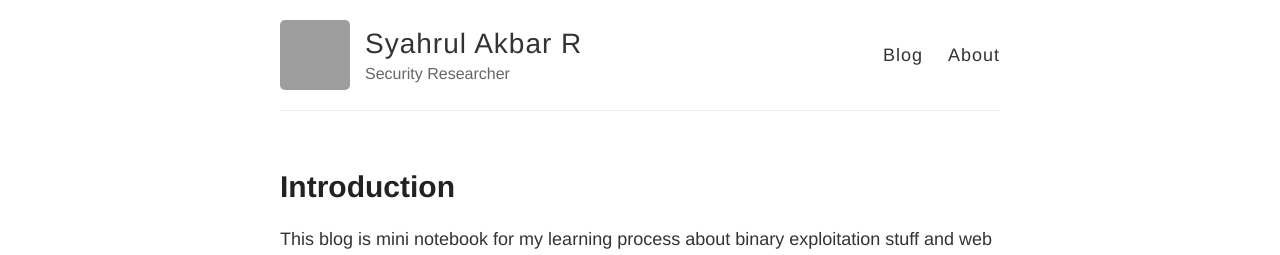
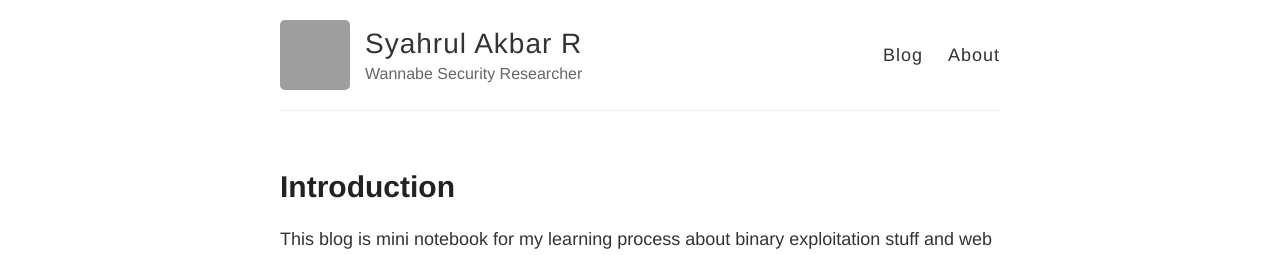
Before and after one commit to sahruldotid/sahruldotid.github.io, a Jekyll site: the page built from index.html, in a window 1280 px wide. Shown: the top 255 px of the page. Built offline with Jekyll 4.4.1, drawn with Linux system fonts in a browser that asks for light colours; grey boxes are pictures that could not be loaded.

Commit message:
Update _config.yml

```diff
--- a/_config.yml
+++ b/_config.yml
@@ -6,7 +6,7 @@
 name: Syahrul Akbar R
 
 # Short bio or description (displayed in the header)
-description: Security Researcher
+description: Wannabe Security Researcher
 
 # URL of your avatar or profile pic (you could use your GitHub profile pic)
 avatar: https://avatars.githubusercontent.com/u/11147011?s=460&u=cdc8c848893541053ebbe41d87438f76301a1d90&v=4
```
